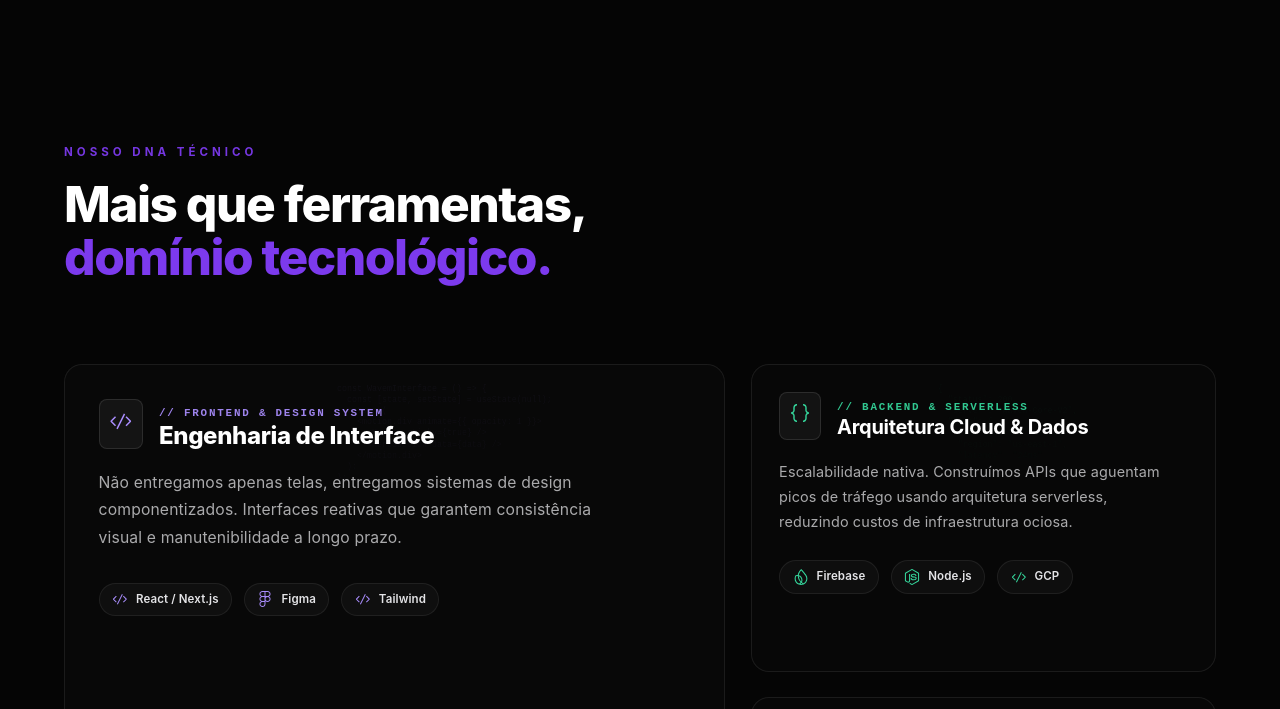
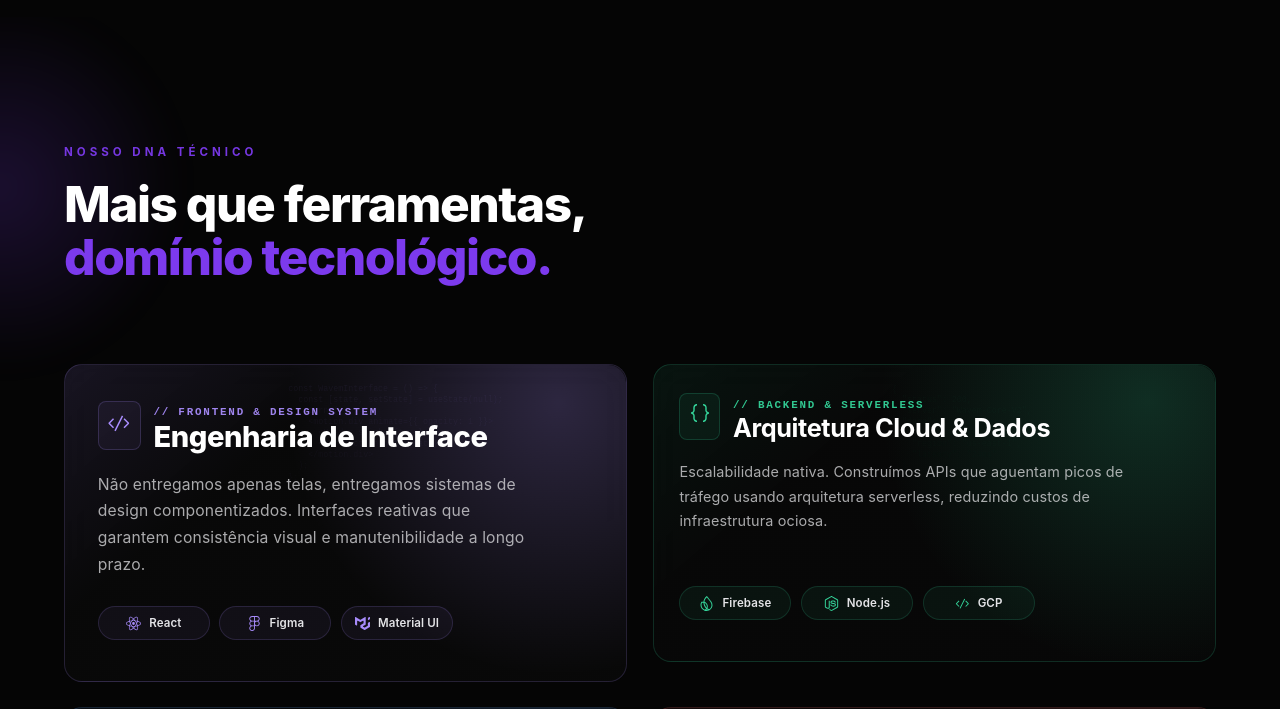
Before and after one commit to The-Wavem/portfolio_2, a React (Vite) app: page / in a window 1280 px wide. Shown: the part 4350-5059 px from the top of the page. Built offline with nearby package versions, Linux system fonts and the light colour scheme.

Commit message:
✨ feat: atualizar favicon, ajustar título e descrição no HTML, corrigir e-mail de contato, e refatorar componentes de experiência

```diff
--- a/index.html
+++ b/index.html
@@ -2,9 +2,11 @@
 <html lang="pt-BR">
   <head>
     <meta charset="UTF-8" />
-    <link rel="icon" type="image/svg+xml" href="/vite.svg" />
+    <link rel="icon" type="image/svg+xml" href="/favicon-wavem.svg" />
+    <meta name="theme-color" content="#09090B" />
     <meta name="viewport" content="width=device-width, initial-scale=1.0" />
-    <title>meu-frontend</title>
+    <meta name="description" content="The Wavem — Estratégia, design e engenharia para transformar ideias em produtos digitais com resultado." />
+    <title>The Wavem | Produtos Digitais</title>
   </head>
   <body>
     <div id="root"></div>
--- a/src/section/landing/Contact.jsx
+++ b/src/section/landing/Contact.jsx
@@ -15,7 +15,7 @@ import { TbBrandWhatsapp, TbMail, TbCalendarEvent, TbCopy, TbArrowUpRight } from
 import { getContactAssurances, getContactChannels } from '@/service/content';
 
 const quickMessage = 'Olá, The Wavem! Quero conversar sobre um novo projeto e entender o melhor caminho para começar.';
-const contactEmail = 'contato@thewavem.com';
+const contactEmail = 'contato.thewavem@gmail.com';
 
 export default function Contact() {
 	const theme = useTheme();
--- a/src/section/landing/Experience.jsx
+++ b/src/section/landing/Experience.jsx
@@ -4,10 +4,70 @@ import { VscJson, VscCode, VscSymbolRuler } from 'react-icons/vsc';
 import { getExperienceItems } from '@/service/content';
 import { getStackIcon, getToolMeta } from '@/components/organism/aboutTeam.utils';
 
+function hexToRgba(hex, alpha) {
+    if (typeof hex !== 'string') {
+        return hex;
+    }
+
+    const value = hex.replace('#', '');
+    const isShort = value.length === 3;
+    const isLong = value.length === 6;
+
+    if (!isShort && !isLong) {
+        return hex;
+    }
+
+    const normalized = isShort
+        ? value.split('').map((char) => `${char}${char}`).join('')
+        : value;
+
+    const red = Number.parseInt(normalized.slice(0, 2), 16);
+    const green = Number.parseInt(normalized.slice(2, 4), 16);
+    const blue = Number.parseInt(normalized.slice(4, 6), 16);
+
+    return `rgba(${red}, ${green}, ${blue}, ${alpha})`;
+}
+
 // Componente para desenhar "Artefatos Técnicos" no fundo
 const BackgroundArtifact = ({ type, color, intensity = 0.05 }) => {
+    const baseOpacity = Math.min(Math.max(intensity, 0.028), 0.078);
+    const artifactTuning = {
+        code: {
+            width: '57%',
+            height: '74%',
+            top: 18,
+            right: 18,
+            blur: 'blur(0.22px)',
+            mask: 'linear-gradient(180deg, rgba(0,0,0,0.9), rgba(0,0,0,0.2) 58%, transparent 82%)',
+            snippetOpacity: baseOpacity + 0.008,
+            lineHeight: 1.34
+        },
+        json: {
+            width: '54%',
+            height: '70%',
+            top: 20,
+            right: 20,
+            blur: 'blur(0.28px)',
+            mask: 'linear-gradient(180deg, rgba(0,0,0,0.86), rgba(0,0,0,0.25) 52%, transparent 78%)',
+            snippetOpacity: Math.max(baseOpacity - 0.004, 0.03),
+            lineHeight: 1.31
+        },
+        grid: {
+            width: '62%',
+            height: '76%',
+            top: 14,
+            right: 14,
+            blur: 'blur(0.44px)',
+            mask: 'linear-gradient(180deg, rgba(0,0,0,0.82), rgba(0,0,0,0.2) 56%, transparent 80%)',
+            snippetOpacity: Math.min(baseOpacity + 0.016, 0.082),
+            lineHeight: 1.35
+        }
+    };
+
+    const resolved = artifactTuning[type] ?? artifactTuning.code;
+
     const codeSnippet = (
-        <Box sx={{ fontFamily: '"Fira Code", monospace', fontSize: '0.52rem', color: color, opacity: intensity, lineHeight: 1.35 }}>
+        <Box sx={{ fontFamily: '"Fira Code", monospace', fontSize: '0.52rem', color: color, opacity: resolved.snippetOpacity, lineHeight: resolved.lineHeight }}>
             <div>{`const WavemInterface = () => {`}</div>
             <div style={{ paddingLeft: 10 }}>{`const [state, setState] = useState(null);`}</div>
             <div style={{ paddingLeft: 10 }}>{`return (`}</div>
@@ -21,7 +81,7 @@ const BackgroundArtifact = ({ type, color, intensity = 0.05 }) => {
     );
 
     const jsonSnippet = (
-        <Box sx={{ fontFamily: '"Fira Code", monospace', fontSize: '0.52rem', color: color, opacity: intensity, lineHeight: 1.35 }}>
+        <Box sx={{ fontFamily: '"Fira Code", monospace', fontSize: '0.52rem', color: color, opacity: resolved.snippetOpacity, lineHeight: resolved.lineHeight }}>
             <div>{`{`}</div>
             <div style={{ paddingLeft: 10 }}>{`"status": 200,`}</div>
             <div style={{ paddingLeft: 10 }}>{`"server": "Wavem-Core-V2",`}</div>
@@ -38,8 +98,8 @@ const BackgroundArtifact = ({ type, color, intensity = 0.05 }) => {
         <Box sx={{
             width: '100%', height: '100%',
             backgroundImage: `radial-gradient(${color} 1px, transparent 1px)`,
-            backgroundSize: '15px 15px',
-            opacity: Math.min(intensity + 0.01, 0.1)
+            backgroundSize: '16px 16px',
+            opacity: resolved.snippetOpacity
         }} />
     );
 
@@ -47,15 +107,15 @@ const BackgroundArtifact = ({ type, color, intensity = 0.05 }) => {
         <Box
             sx={{
                 position: 'absolute',
-                top: 18,
-                right: 18,
-                width: '56%',
-                height: '74%',
+                top: resolved.top,
+                right: resolved.right,
+                width: resolved.width,
+                height: resolved.height,
                 overflow: 'hidden',
                 zIndex: 0,
                 pointerEvents: 'none',
-                filter: 'blur(0.35px)',
-                maskImage: 'linear-gradient(180deg, rgba(0,0,0,0.8), transparent 80%)'
+                filter: resolved.blur,
+                maskImage: resolved.mask
             }}
         >
             {type === 'code' && codeSnippet}
@@ -67,6 +127,10 @@ const BackgroundArtifact = ({ type, color, intensity = 0.05 }) => {
 
 const NeuralCard = ({ item, variant = 'small' }) => {
     const isHero = variant === 'hero';
+    const itemGlowSoft = hexToRgba(item.color, isHero ? 0.12 : 0.08);
+    const itemGlowEdge = hexToRgba(item.color, 0.24);
+    const itemChipBg = hexToRgba(item.color, 0.06);
+    const itemChipBorder = hexToRgba(item.color, 0.2);
 
     return (
         <motion.div
@@ -78,30 +142,43 @@ const NeuralCard = ({ item, variant = 'small' }) => {
         >
             <Box
                 sx={{
-                    background: isHero ? 'rgba(10, 10, 10, 0.72)' : 'rgba(10, 10, 10, 0.62)',
+                    background: isHero
+                        ? `linear-gradient(140deg, ${itemGlowSoft} 0%, rgba(10,10,10,0.72) 32%, rgba(10,10,10,0.72) 100%)`
+                        : `linear-gradient(140deg, ${hexToRgba(item.color, 0.08)} 0%, rgba(10,10,10,0.62) 30%, rgba(10,10,10,0.62) 100%)`,
                     backdropFilter: 'blur(16px)',
-                    border: '1px solid rgba(255, 255, 255, 0.08)',
+                    border: `1px solid ${hexToRgba(item.color, 0.18)}`,
                     borderRadius: '18px',
-                    p: { xs: 3, md: isHero ? 4.2 : 3.4 },
-                    minHeight: { xs: 288, md: isHero ? 372 : 308 },
+                    p: { xs: 2.6, sm: 2.9, md: isHero ? 4.1 : 3.2 },
+                    minHeight: { xs: 280, md: isHero ? 318 : 298 },
+                    height: '100%',
                     position: 'relative',
                     overflow: 'hidden',
                     transition: 'border-color 0.3s ease, box-shadow 0.3s ease',
                     '&:hover': {
                         borderColor: item.color,
                         boxShadow: `0 8px 34px ${item.color}16`,
+                    },
+                    '&::before': {
+                        content: '""',
+                        position: 'absolute',
+                        inset: 0,
+                        borderRadius: '18px',
+                        pointerEvents: 'none',
+                        background: `radial-gradient(circle at 88% 12%, ${itemGlowEdge} 0%, transparent 48%)`,
+                        opacity: isHero ? 0.95 : 0.78,
+                        zIndex: 0
                     }
                 }}
             >
                 <BackgroundArtifact type={item.bgType} color={item.color} intensity={isHero ? 0.06 : 0.04} />
 
-                <Stack direction="row" spacing={2} alignItems="center" mb={2.4} position="relative" zIndex={1}>
+                <Stack direction="row" spacing={1.6} alignItems="center" mb={2.2} position="relative" zIndex={1}>
                     <Box
                         sx={{
-                            p: isHero ? 1.15 : 1,
+                            p: isHero ? 1.05 : 0.92,
                             borderRadius: '8px',
-                            background: `rgba(255,255,255,0.05)`,
-                            border: `1px solid rgba(255,255,255,0.1)`,
+                            background: itemChipBg,
+                            border: `1px solid ${itemChipBorder}`,
                         }}
                     >
                         {item.bgType === 'code' && <VscCode size={24} color={item.color} />}
@@ -118,7 +195,7 @@ const NeuralCard = ({ item, variant = 'small' }) => {
                                 fontFamily: 'monospace',
                                 textTransform: 'uppercase',
                                 opacity: 0.95,
-                                fontSize: '0.68rem'
+                                fontSize: { xs: '0.62rem', md: '0.68rem' }
                             }}
                         >
                             {`// ${item.role.toUpperCase()}`}
@@ -126,7 +203,15 @@ const NeuralCard = ({ item, variant = 'small' }) => {
                         <Typography
                             variant={isHero ? 'h5' : 'h6'}
                             fontWeight={isHero ? 800 : 700}
-                            sx={{ color: '#fff', lineHeight: 1.15, letterSpacing: '-0.015em' }}
+                            sx={{
+                                color: '#fff',
+                                lineHeight: 1.12,
+                                letterSpacing: '-0.015em',
+                                fontSize: isHero
+                                    ? { xs: '1.56rem', md: '1.82rem' }
+                                    : { xs: '1.42rem', md: '1.58rem' },
+                                textWrap: 'balance'
+                            }}
                         >
                             {item.title}
                         </Typography>
@@ -137,19 +222,24 @@ const NeuralCard = ({ item, variant = 'small' }) => {
                     variant="body2"
                     sx={{
                         color: 'rgba(228,228,231,0.74)',
-                        mb: isHero ? 3.9 : 3.2,
-                        lineHeight: 1.75,
-                        fontSize: isHero ? '0.98rem' : '0.9rem',
+                        mb: isHero ? 3.5 : 2.8,
+                        lineHeight: 1.7,
+                        fontSize: isHero ? { xs: '0.94rem', md: '0.98rem' } : { xs: '0.86rem', md: '0.9rem' },
                         letterSpacing: '0.01em',
                         position: 'relative',
                         zIndex: 1,
-                        maxWidth: isHero ? '86%' : '94%'
+                        maxWidth: isHero ? '88%' : '96%',
+                        display: '-webkit-box',
+                        WebkitLineClamp: isHero ? 4 : 5,
+                        WebkitBoxOrient: 'vertical',
+                        overflow: 'hidden',
+                        minHeight: isHero ? { xs: '6.6em', md: '6.2em' } : { xs: '7.7em', md: '7.2em' }
                     }}
                 >
                     {item.description}
                 </Typography>
 
-                <Stack direction="row" gap={1.5} flexWrap="wrap" position="relative" zIndex={1}>
+                <Stack direction="row" gap={{ xs: 1, md: 1.2 }} flexWrap="wrap" position="relative" zIndex={1}>
                     {item.techs.map((tech) => {
                         const techMeta = getToolMeta(tech);
                         const Icon = getStackIcon(techMeta) ?? VscCode;
@@ -162,20 +252,23 @@ const NeuralCard = ({ item, variant = 'small' }) => {
                                 <Box
                                     sx={{
                                         display: 'flex', alignItems: 'center', gap: 1,
-                                        px: 1.55, py: 0.78,
+                                        px: { xs: 1.25, md: 1.45 }, py: { xs: 0.62, md: 0.74 },
                                         borderRadius: '999px',
-                                        background: 'rgba(255,255,255,0.03)',
-                                        border: '1px solid rgba(255,255,255,0.07)',
+                                        minWidth: { xs: 104, md: 112 },
+                                        minHeight: { xs: 32, md: 34 },
+                                        justifyContent: 'center',
+                                        background: itemChipBg,
+                                        border: `1px solid ${hexToRgba(item.color, 0.16)}`,
                                         transition: 'all 0.24s ease',
                                         '&:hover': {
-                                            background: 'rgba(255,255,255,0.085)',
+                                            background: hexToRgba(item.color, 0.12),
                                             borderColor: item.color,
                                             boxShadow: `0 0 0 1px ${item.color}22 inset`
                                         }
                                     }}
                                 >
-                                    <Icon size={16} color={item.color} />
-                                    <Typography variant="caption" sx={{ color: '#E4E4E7', fontWeight: 600, fontSize: '0.72rem', letterSpacing: '0.01em' }}>
+                                    <Icon size={15} color={item.color} />
+                                    <Typography variant="caption" sx={{ color: '#E4E4E7', fontWeight: 600, fontSize: { xs: '0.68rem', md: '0.72rem' }, letterSpacing: '0.01em' }}>
                                         {techMeta.name}
                                     </Typography>
                                 </Box>
@@ -191,11 +284,39 @@ const NeuralCard = ({ item, variant = 'small' }) => {
 export default function Experience() {
     const theme = useTheme();
     const experiences = getExperienceItems();
-    const heroCard = experiences[0];
-    const secondaryCards = experiences.slice(1);
 
     return (
-        <Box component="section" sx={{ py: { xs: 10, md: 15 }, position: 'relative' }}>
+        <Box component="section" sx={{ py: { xs: 10, md: 15 }, position: 'relative', overflow: 'hidden' }}>
+            <Box
+                aria-hidden
+                sx={{
+                    position: 'absolute',
+                    top: -10,
+                    left: -180,
+                    width: 360,
+                    height: 360,
+                    borderRadius: '50%',
+                    background: `radial-gradient(circle, ${theme.palette.primary.main}30 0%, rgba(0,0,0,0) 72%)`,
+                    filter: 'blur(16px)',
+                    pointerEvents: 'none'
+                }}
+            />
+
+            <Box
+                aria-hidden
+                sx={{
+                    position: 'absolute',
+                    bottom: -10,
+                    right: -180,
+                    width: 320,
+                    height: 320,
+                    borderRadius: '50%',
+                    background: 'radial-gradient(circle, rgba(255,255,255,0.08) 0%, rgba(0,0,0,0) 74%)',
+                    filter: 'blur(22px)',
+                    pointerEvents: 'none'
+                }}
+            />
+
             <Container maxWidth="lg">
                 <Box mb={{ xs: 7, md: 10 }} textAlign="left" position="relative" zIndex={2}>
                     <Typography variant="overline" color="primary" sx={{ letterSpacing: 4, fontWeight: 700, fontSize: '0.72rem', opacity: 0.95 }}>
@@ -226,30 +347,21 @@ export default function Experience() {
                         alignItems: 'stretch'
                     }}
                 >
-                    <Box
-                        sx={{
-                            gridColumn: { xs: '1 / -1', sm: '1 / -1', md: '1 / span 7' },
-                            gridRow: { xs: 'auto', md: '1 / span 2' }
-                        }}
-                    >
-                        <NeuralCard item={heroCard} variant="hero" />
-                    </Box>
-
-                    {secondaryCards.map((item, index) => (
+                    {experiences.map((item, index) => (
                         <Box
                             key={item.id}
                             sx={{
-                                gridColumn: { xs: '1 / -1', sm: 'span 6', md: '8 / span 5' },
-                                gridRow: { md: `${index + 1}` }
+                                gridColumn: { xs: '1 / -1', md: 'span 6' }
                             }}
                         >
                             <motion.div
                                 initial={{ opacity: 0, y: 24 }}
                                 whileInView={{ opacity: 1, y: 0 }}
-                                transition={{ duration: 0.5, delay: index * 0.12 }}
+                                transition={{ duration: 0.5, delay: index * 0.1 }}
                                 viewport={{ once: true, amount: 0.35 }}
+                                style={{ height: '100%' }}
                             >
-                                <NeuralCard item={item} />
+                                <NeuralCard item={item} variant={index === 0 ? 'hero' : 'small'} />
                             </motion.div>
                         </Box>
                     ))}
--- a/src/service/content/contact.service.js
+++ b/src/service/content/contact.service.js
@@ -4,7 +4,7 @@ export const contactChannels = [
         title: 'WhatsApp direto',
         subtitle: 'Resposta rápida em horário comercial',
         cta: 'Conversar no WhatsApp',
-        href: 'https://wa.me/5500000000000?text=Ol%C3%A1%2C%20The%20Wavem!%20Quero%20falar%20sobre%20um%20projeto.',
+        href: 'https://wa.me/5541995424186?text=Ol%C3%A1%2C%20The%20Wavem!%20Quero%20falar%20sobre%20um%20projeto.',
         accent: '#25D366',
         kind: 'external'
     },
--- a/src/service/content/experience.service.js
+++ b/src/service/content/experience.service.js
@@ -5,9 +5,9 @@ export const experienceItems = [
         role: 'Frontend & Design System',
         description: 'Não entregamos apenas telas, entregamos sistemas de design componentizados. Interfaces reativas que garantem consistência visual e manutenibilidade a longo prazo.',
         techs: [
-            { name: 'React / Next.js' },
+            { name: 'React' },
             { name: 'Figma' },
-            { name: 'Tailwind' }
+            { name: 'Material UI' }
         ],
         color: '#A78BFA',
         bgType: 'code'
```
Also changed, not shown: public/favicon-wavem.svg (added).
